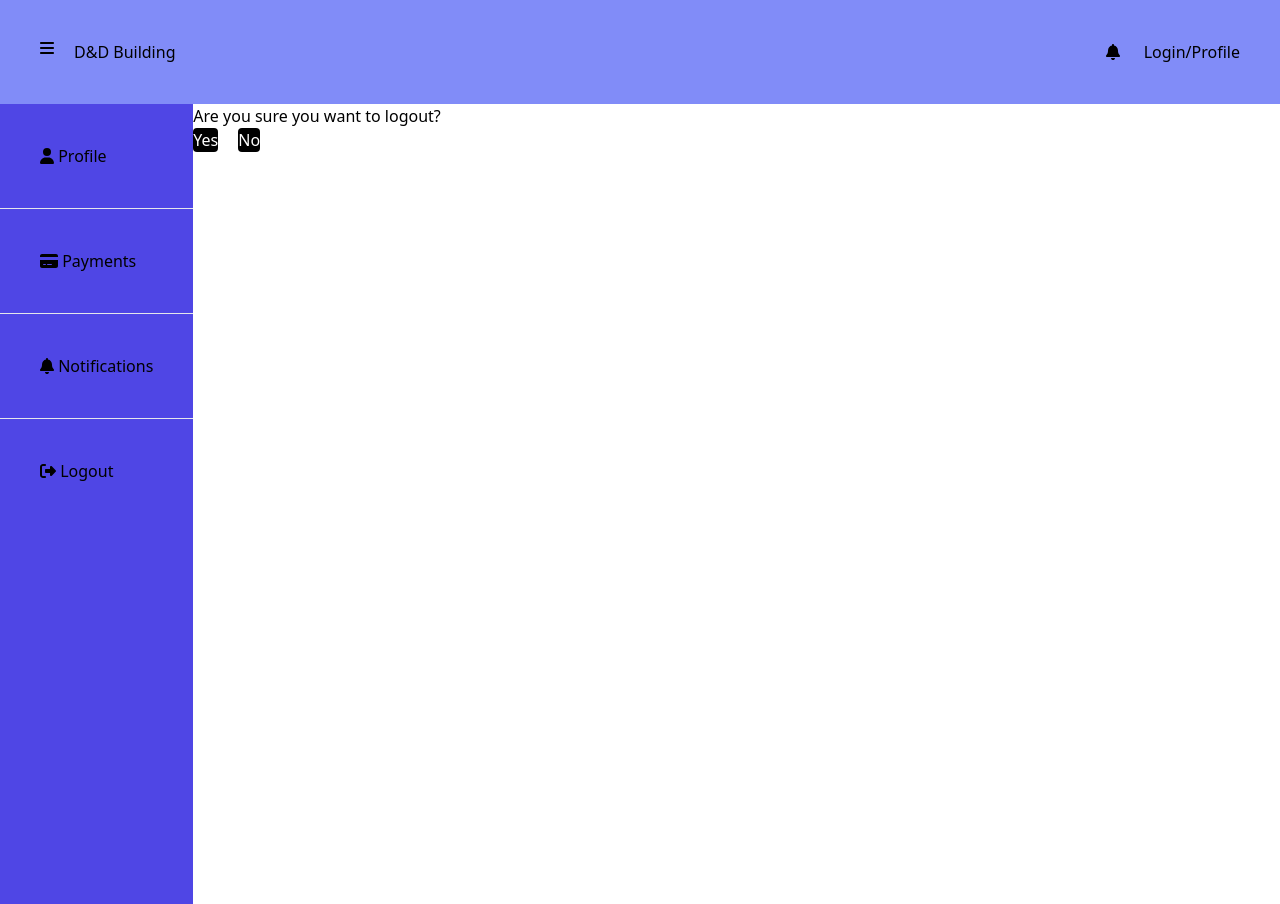
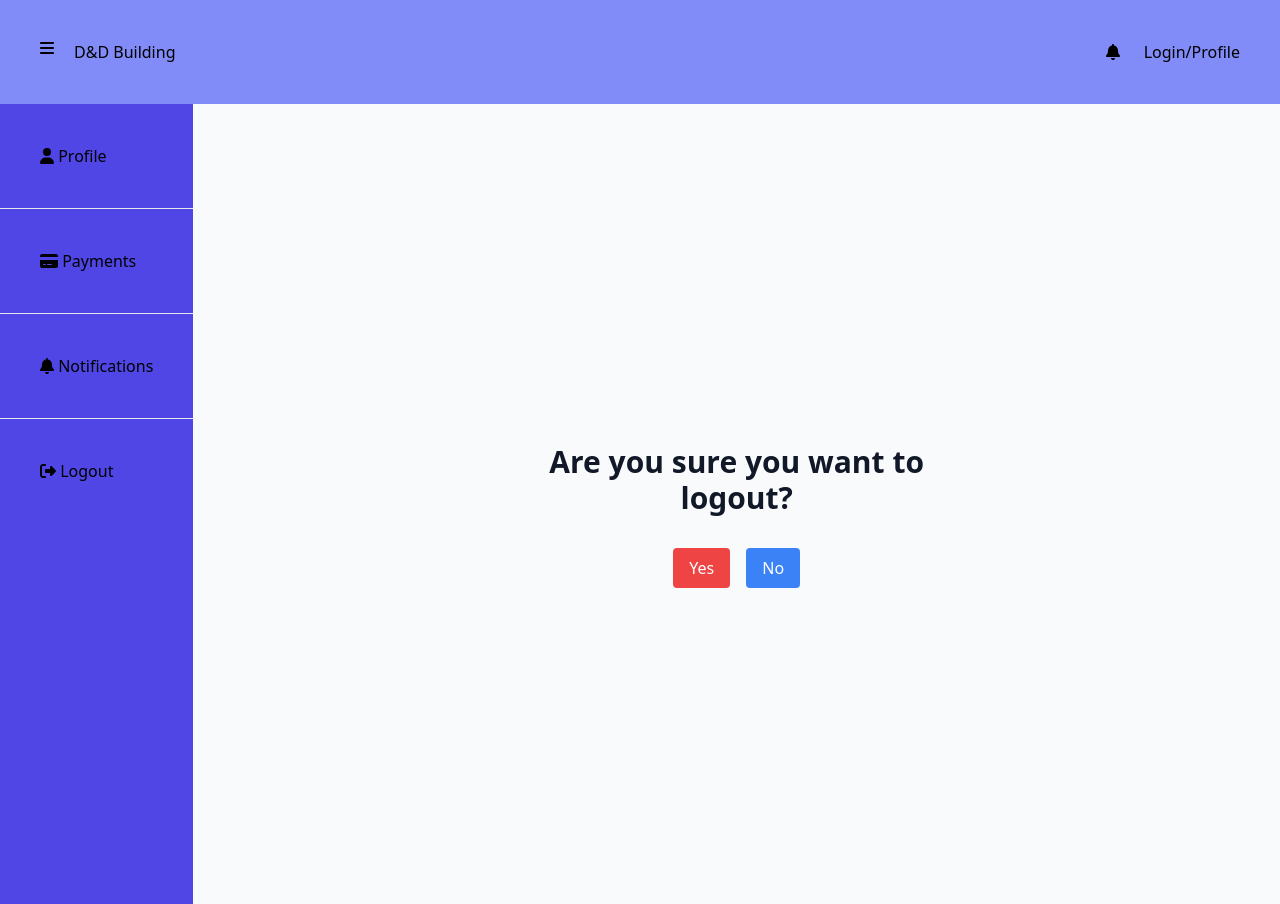
Before and after one commit to D-and-D-Building/website, a React (Vite) app: page /logout in a window 1280 px wide. Built offline with nearby package versions, Linux system fonts and the light colour scheme.

Commit message:
create and style the logout page

```diff
--- a/src/pages/Logout.jsx
+++ b/src/pages/Logout.jsx
@@ -1,14 +1,42 @@
-import React from 'react'
 import { Layout } from '../components/Layout'
+import { useNavigate } from 'react-router-dom';
 
 export const Logout = () => {
+  const navigate = useNavigate();
+
+  const handleLogout = () => {
+    // After logout, navigate to the login page
+    navigate('/');
+  };
+
+  const handleCancel = () => {
+    // Navigate back to the home page
+    navigate('/home');
+  };
+
   return (
     <Layout>
-      <h1>Are you sure you want to logout?</h1>
+      <div className="min-h-screen flex items-center justify-center bg-gray-50 py-12 px-4 sm:px-6 lg:px-8">
+        <div className="max-w-md w-full space-y-8">
+          <h1 className="mt-6 text-center text-3xl font-extrabold text-gray-900">Are you sure you want to logout?</h1>
 
-      <div className="">
-        <button type='submit' className='mr-5 bg-black rounded text-white'>Yes</button>
-        <button type='submit' className='bg-black rounded text-white'>No</button>
+          <div className="flex justify-center space-x-4">
+            <button
+              type='button'
+              className='py-2 px-4 bg-red-500 text-white rounded hover:bg-red-700 focus:outline-none'
+              onClick={handleLogout}
+            >
+              Yes
+            </button>
+            <button
+              type='button'
+              className='py-2 px-4 bg-blue-500 text-white rounded hover:bg-blue-700 focus:outline-none'
+              onClick={handleCancel}
+            >
+              No
+            </button>
+          </div>
+        </div>
       </div>
 
     </Layout>
```
